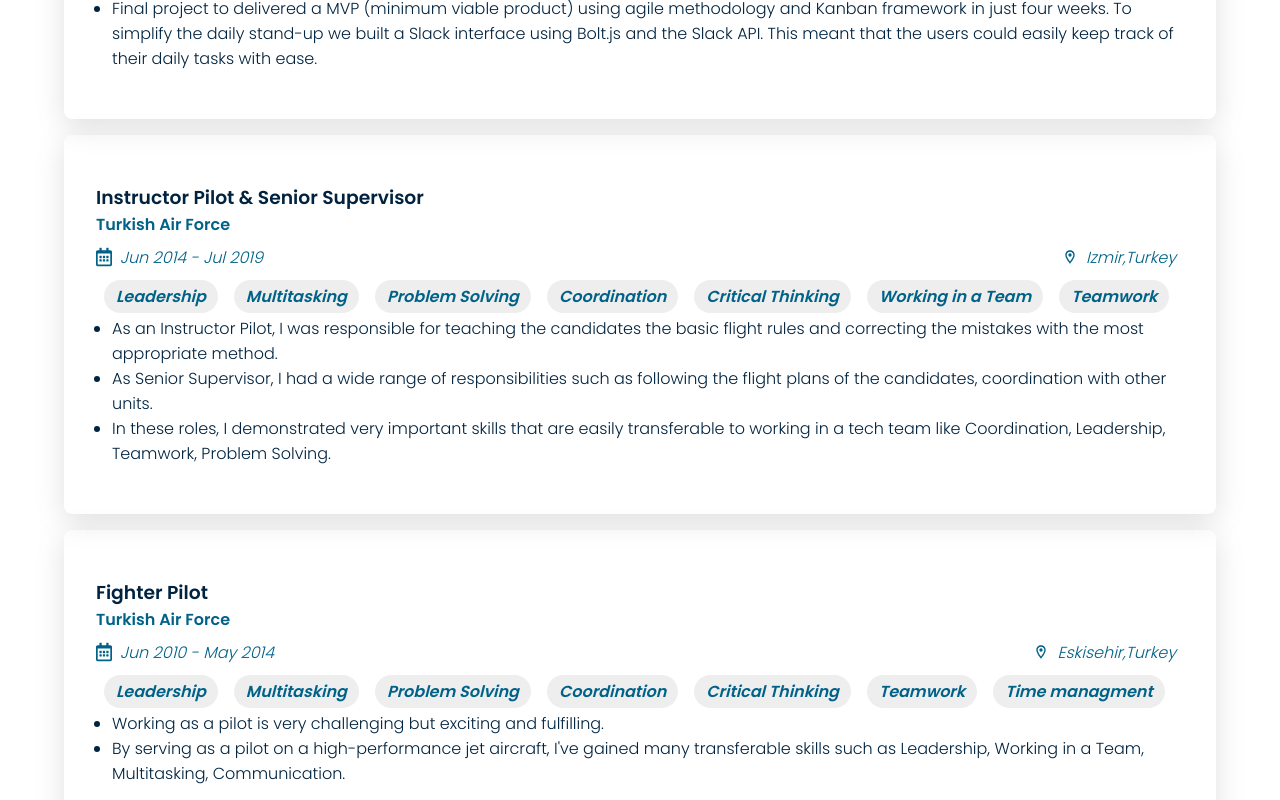
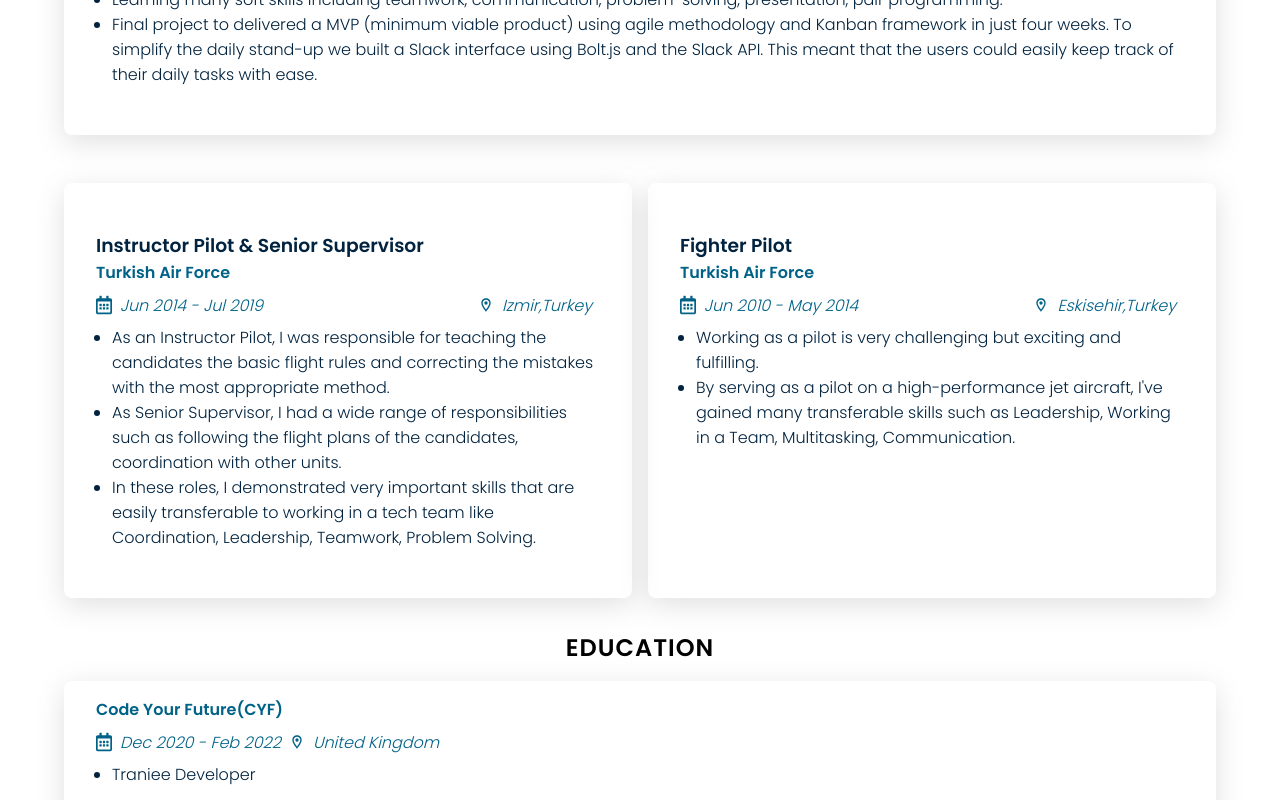
Before and after one commit to musayuksel/CV, a React (Create React App) app: page / in a window 1280 px wide. Shown: the part 1440-2240 px from the top of the page. Built offline with nearby package versions, Linux system fonts and the light colour scheme.

Commit message:
Add classnames for card

```diff
--- a/src/App.js
+++ b/src/App.js
@@ -5,11 +5,13 @@
 import Header from "./components/Header";
 import TechSkillsBar from "./components/TechSkillsBar";
 import { BsLinkedin, BsGithub, BsTwitter } from "react-icons/bs";
+import Projects from "./components/Projects";
 function App() {
   return (
     <div className="App">
       <Header />
       <main>
+        {/* <Projects /> */}
         <h2 id="about">ABOUT ME</h2>
         <AboutMe />
         <h2 id="skills">TECHNICAL SKILLS</h2>
@@ -24,6 +26,7 @@
             <TechSkillsBar name={"Git"} percentage={70} />
           </ul>
         </section>
+        <section className="experiences-container">
           <h2 id="experiences">EXPERIENCES</h2>
           <ExperienceCard
             role={"Traniee Developer"}
@@ -54,15 +57,17 @@
             startDate={"Jun 2014"}
             endDate={"Jul 2019"}
             location={"Izmir,Turkey"}
-          skills={[
-            "Leadership",
-            "Multitasking",
-            "Problem Solving",
-            "Coordination",
-            "Critical Thinking",
-            "Working in a Team",
-            "Teamwork",
-          ]}
+            skills={
+              [
+                // "Leadership",
+                // "Multitasking",
+                // "Problem Solving",
+                // "Coordination",
+                // "Critical Thinking",
+                // "Working in a Team",
+                // "Teamwork",
+              ]
+            }
             explanations={[
               "As an Instructor Pilot, I was responsible for teaching the candidates the basic flight rules and correcting the mistakes with the most appropriate method.",
               "As Senior Supervisor, I had a wide range of responsibilities such as following the flight plans of the candidates, coordination with other units.",
@@ -75,21 +80,23 @@
             startDate={"Jun 2010"}
             endDate={"May 2014"}
             location={"Eskisehir,Turkey"}
-          skills={[
-            "Leadership",
-            "Multitasking",
-            "Problem Solving",
-            "Coordination",
-            "Critical Thinking",
-            "Teamwork",
-            "Time managment",
-          ]}
+            skills={
+              [
+                // "Leadership",
+                // "Multitasking",
+                // "Problem Solving",
+                // "Coordination",
+                // "Critical Thinking",
+                // "Teamwork",
+                // "Time managment",
+              ]
+            }
             explanations={[
               "Working as a pilot is very challenging but exciting and fulfilling.",
               "By serving as a pilot on a high-performance jet aircraft, I've gained many transferable skills such as Leadership, Working in a Team, Multitasking, Communication.",
             ]}
           />
-
+        </section>
         {/* <h2 id="projects">PROJECTS</h2>
         <section className="project-container">
           <ExperienceCard
```
Lines whose indentation alone changed are shown as unchanged.
